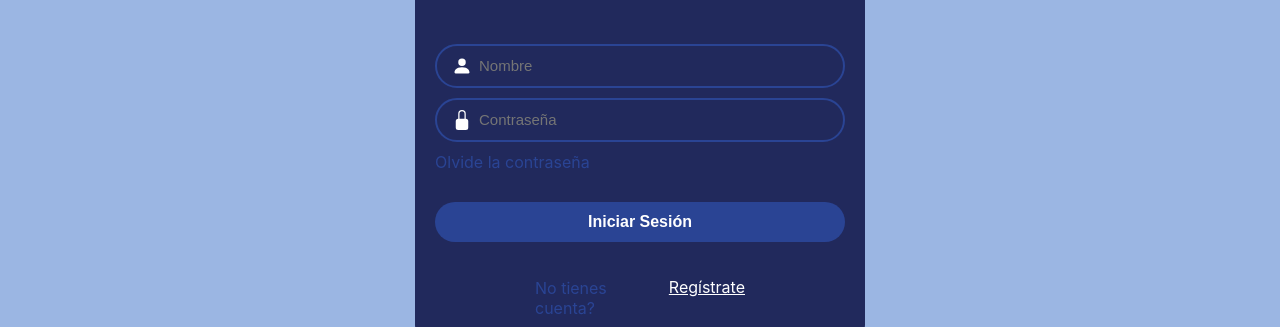
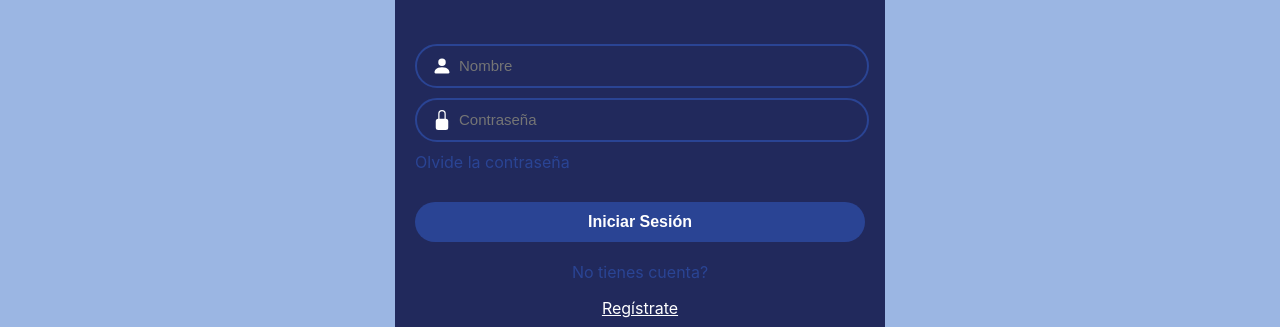
Before and after one commit to Lourdesgiolongo/Patitas-en-Espera-main, a plain HTML site: page ingresar.html in a window 1280 px wide. Shown: the part 248-575 px from the top of the page. Drawn offline with Linux system fonts and the light colour scheme; a web font is replaced by a local one.

Commit message:
cuarto commit

```diff
--- a/css/descripcion.css
+++ b/css/descripcion.css
@@ -1,12 +1,16 @@
 /* Cambiar el color del fondo de la barra de desplazamiento */
 ::-webkit-scrollbar {
     background-color: #9bb6e3;
-  }
+}
 
-  /* Cambiar el color de la barra de desplazamiento */
-  ::-webkit-scrollbar-thumb {
+/* Cambiar el color de la barra de desplazamiento */
+::-webkit-scrollbar-thumb {
     background-color: #013071;
-  }
+}
+
+html{
+    scroll-behavior: smooth;
+}
 
 body{
     background-color: #9bb6e3;
@@ -18,11 +22,11 @@ section{
     display: flex;
     align-items: center;
     justify-content: space-between;
-    padding: 10px;
-    max-width: 90%;
-    margin: 160px;
+    padding: 20px;
+    max-width: 95%;
+    margin: 140px;
     margin-bottom: 60px;
-    max-height: 50%;
+    max-height: 60%;
     border-radius: 10px;
 }
 
@@ -59,13 +63,12 @@ article{
 }
 
 article h2{
-   font-size: 20px;
-   font-family:Impact;
+    font-size: 20px;
 }
 
 article h3, h5{
+    text-align: justify;
     font-size: 17px;
-    font-family: 'Times New Roman';
 }
 
 .descripción{
@@ -77,6 +80,7 @@ article h3, h5{
     text-align: center;
     align-items: center;
     border-radius: 10px;
+    padding: 10px;
 }
 
 .contactar{
--- a/css/footer.css
+++ b/css/footer.css
@@ -1,4 +1,4 @@
-    .footer{
+      .footer{
         background-color: #21295c;
         margin-top: 20px;
         padding-bottom: 15px;
--- a/css/index.css
+++ b/css/index.css
@@ -3,15 +3,14 @@
 }
 
 ::-webkit-scrollbar-thumb {
-    background-color: #013071;
+    background-color: #21295c;
 }
 
-*{
-    box-sizing: border-box  ;
-}
+
 body{
-    background-color: #f5f7f9;
+    background-color: #9bb6e3;
     font-family: "inter";
+
 }
 
 h1{
@@ -21,6 +20,7 @@ h1{
     padding-top: 130px;
     color: #013071;
     position: relative;
+
 }
 
  .filter-button {
@@ -184,7 +184,7 @@ h1{
     width: 100%;
     height: 100%;
     object-fit:cover;
-    border-radius: 20px;
+    border-radius: 5px;
     transition: transform 0.3s ease;
 }
 
@@ -201,7 +201,7 @@ h1{
     left: 0;
     right: 0;
     width: 100%;
-    border-radius: 20px;
+    border-radius: 5px;
     display: none;
     transition: all 0.3s ease;
     flex-direction: column;
@@ -219,12 +219,9 @@ h1{
 
 .mosaic-item:hover, .imagen-texto:hover{
     display: flex;
-    border-radius: 20px;
+    border-radius: 5px;
 }
 
-
-
-/*--------------------------------------------------MASCOTA---------------------------------------------------------------------*/
 
 
 
--- a/css/ingresar.css
+++ b/css/ingresar.css
@@ -56,7 +56,7 @@ h1 {
     outline: none;
 }
 
-/*boton registrarse y */
+/*olvide la contraseña y */
 form .contraseña{
     text-decoration: none;
     color: #2a4494;
@@ -79,25 +79,18 @@ form button {
 /*no tienes cuenta*/
 form p {
     color: #2a4494;
-    text-align: left;
-    padding-right: 10px;
 }
 
-form div.usuariocontraseña {
-    display: block;
-}
 
+/* no tienes cuenta y registrarse*/
 form div.registrarse{
     margin: 20px 100px;
-    display: flex;
+    justify-content: space-around;
     text-align: center;
 }
 
 form .reg {
     color: #fff;
-    text-align: right;
-    padding-top: 15px;
-    padding-left: 15px;
 }
 
 @font-face {
--- a/css/sobrenosotros.css
+++ b/css/sobrenosotros.css
@@ -3,7 +3,7 @@
 }
 
 ::-webkit-scrollbar-thumb {
-    background-color: #144a96;
+    background-color: #21295c;
 }
 
 html{
```
Also changed, not shown: descripcion.html (renamed from mascota.html, +17 -11 lines), index.html (+3 -3 lines), js/descripcionjavascript.js (line endings or trailing spaces), js/indexjavascript.js (renamed from js/patitasjavascript.js).
